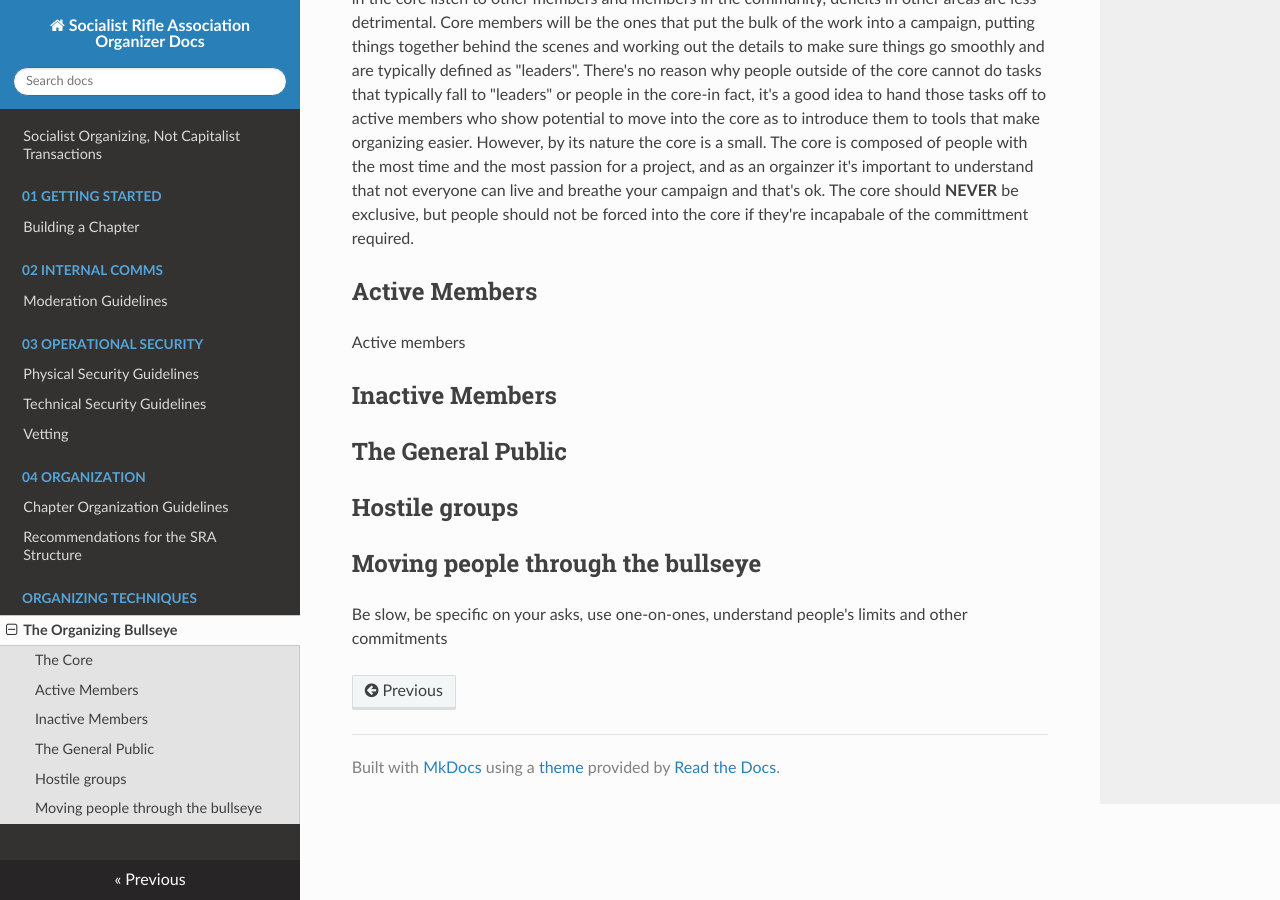
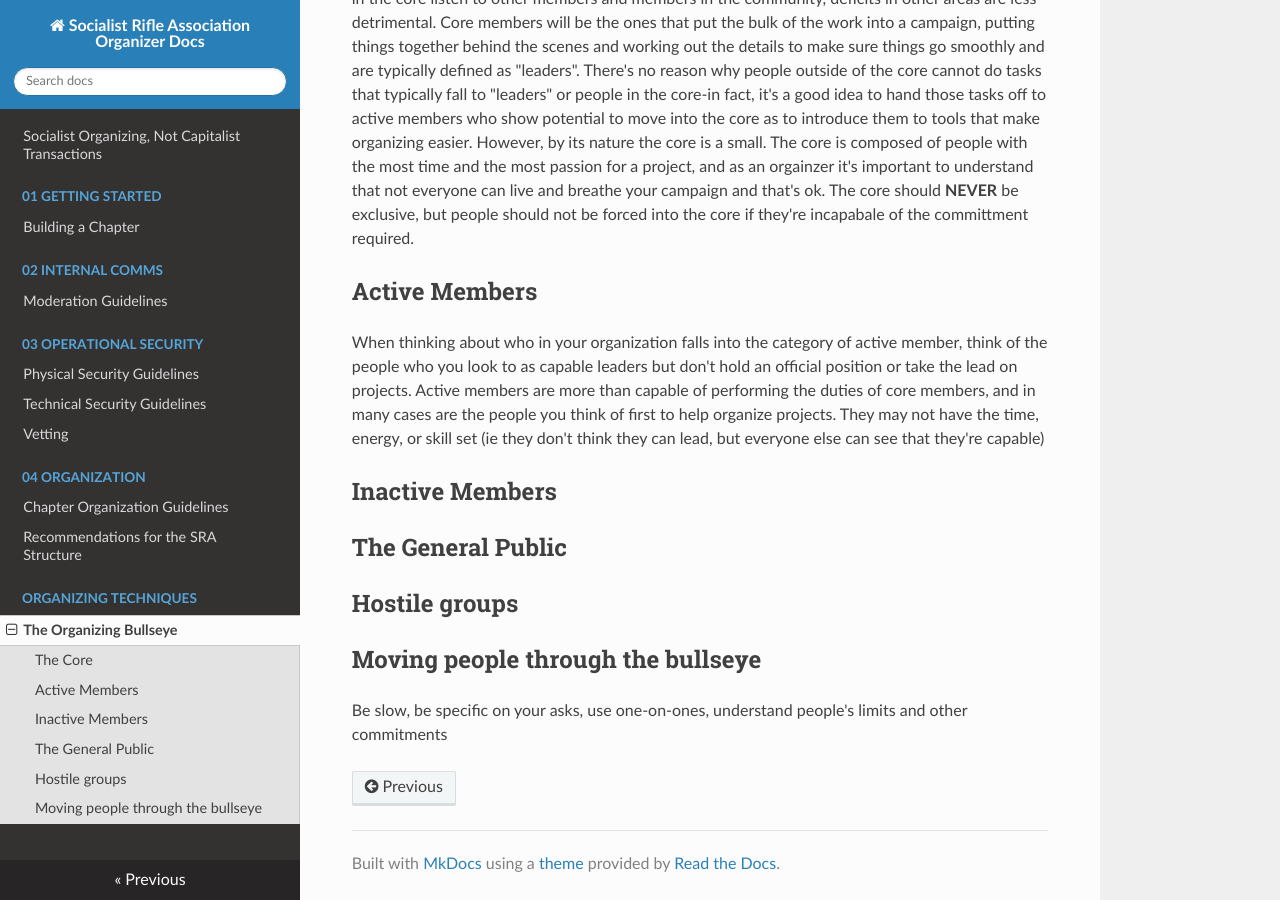
Before and after one commit to PLTCom/sraorganizerdocs, an MkDocs documentation site: the page built from docs/Organizing techniques/organizing bullseye.md, in a window 1280 px wide and 900 px high, scrolled down 686 px. Built offline with MkDocs 1.6.1, drawn with Linux system fonts in a browser that asks for light colours; nearby versions of some CDN libraries.

Commit message:
Update organizing bullseye.md

```diff
--- a/docs/Organizing techniques/organizing bullseye.md
+++ b/docs/Organizing techniques/organizing bullseye.md
@@ -11,7 +11,8 @@ The bullseye is made of 5 distinct areas. _Note, there are many names given to e
 Members in the core are the most involved members. These are the people at every meeting, on every phone call, and leading every event. They are also, probably, the people reading and writing this guide. Members in the core need not be the most technically skilled, the most versed in theory, or the person with the most connections. The aforementioned qualities help, but as long as people in the core listen to other members and members in the community, deficits in other areas are less detrimental. Core members will be the ones that put the bulk of the work into a campaign, putting things together behind the scenes and working out the details to make sure things go smoothly and are typically defined as "leaders". There's no reason why people outside of the core cannot do tasks that typically fall to "leaders" or people in the core-in fact, it's a good idea to hand those tasks off to active members who show potential to move into the core as to introduce them to tools that make organizing easier. However, by its nature the core is a small. The core is composed of people with the most time and the most passion for a project, and as an orgainzer it's important to understand that not everyone can live and breathe your campaign and that's ok. The core should **NEVER** be exclusive, but people should not be forced into the core if they're incapabale of the committment required.
 
 ## Active Members
-Active members
+When thinking about who in your organization falls into the category of active member, think of the people who you look to as capable leaders but don't hold an official position or take the lead on projects. Active members are more than capable of performing the duties of core members, and in many cases are the people you think of first to help organize projects. They may not have the time, energy, or skill set (ie they don't think they can lead, but everyone else can see that they're capable)
+
 
 ## Inactive Members
 
```
